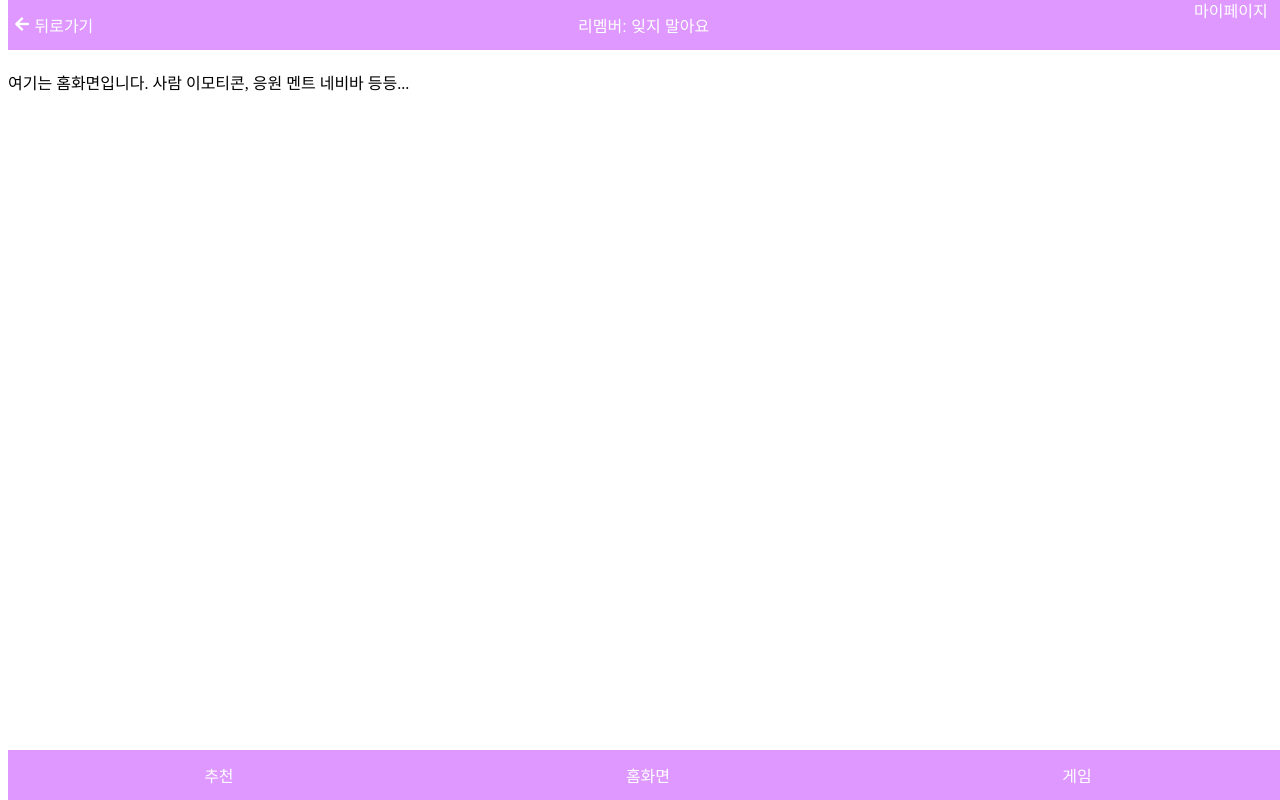
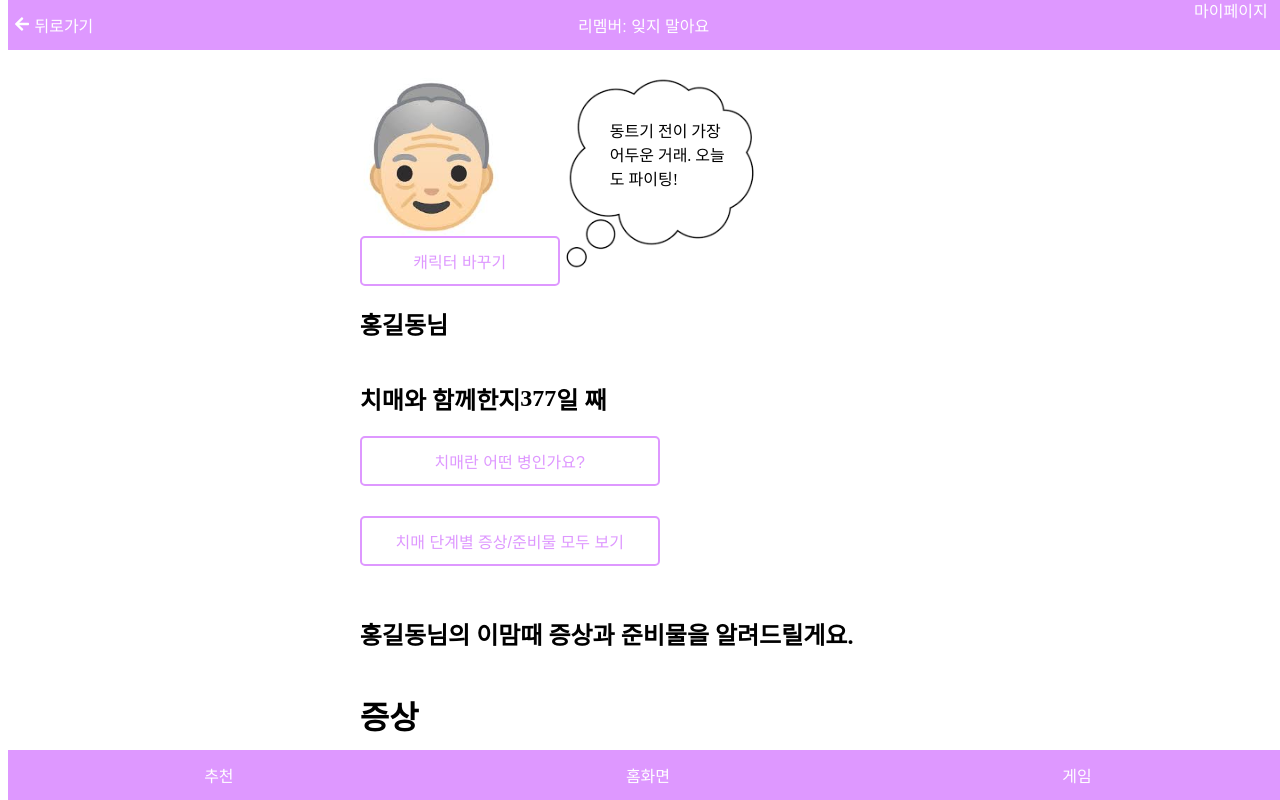
Before and after one commit to JOOMINSE0/Team14, a React (Create React App) app: page /login in a window 1280 px wide. Both pictures are taken after a click on the button "리멤버: 잊지 말아요". Shown: the top 800 px of the page. Built offline with nearby package versions, Linux system fonts and the light colour scheme.

Commit message:
[ADD] 홈화면 완성

```diff
--- a/src/component/Header/Header.scss
+++ b/src/component/Header/Header.scss
@@ -8,6 +8,7 @@
     display: flex;
     justify-content: space-between;
     align-items: center;
+    z-index: 3;
 
     .header-button {
         //뒤로가기 버튼
--- a/src/pages/ChoosePosition/ChoosePosition.scss
+++ b/src/pages/ChoosePosition/ChoosePosition.scss
@@ -1,6 +1,6 @@
 .position-button {
-    width: 100px;
-    height: 30px;
+    width: 200px;
+    height: 50px;
     background-color: transparent;
     /* 배경을 투명으로 설정 */
     border: 2px solid #DE98FF;
--- a/src/pages/Main/Main.jsx
+++ b/src/pages/Main/Main.jsx
@@ -3,16 +3,82 @@ import Nav from "../../component/Nav/Nav";
 import Header from "../../component/Header/Header";
 import { Link } from 'react-router-dom';
 import './Main.scss';
+import people from '../../assets/people.svg';
+import balloon from '../../assets/talkballoon.svg';
+import { useNavigate } from 'react-router-dom';
 
 //화면 Main(메인화면) 컴포넌트를 만든다
 const Main = () => {
+    const navigate = useNavigate(); // useNavigate 훅을 사용
+    const handleCompleteButtonClick_character = () => {
+        // 입력 완료 버튼 클릭 시 main 화면으로 이동
+        navigate('/main'); //페이지 만들어야함(캐릭터 바꾸는 페이지)
+    };
+    const handleCompleteButtonClick_whatischimae = () => {
+        // 입력 완료 버튼 클릭 시 main 화면으로 이동
+        navigate('/main'); //페이지 만들어야함(캐릭터 바꾸는 페이지)
+    };
+    const handleCompleteButtonClick_allthing = () => {
+        // 입력 완료 버튼 클릭 시 main 화면으로 이동
+        navigate('/main'); //페이지 만들어야함(캐릭터 바꾸는 페이지)
+    };
 
     return (
         <div>
             <Header />
-            <div className="content">
-                <p>여기는 홈화면입니다. 사람 이모티콘, 응원 멘트 네비바 등등...</p>
-            </div>
+            <div className="for-margin">
+                <div className="content main-column">
+
+                    <div className="image-container main-row">
+                        <div className="main-column">
+                            <img src={people} alt="이미지" className="image-overlay-people" />
+                            <button className="character-button" onClick={handleCompleteButtonClick_character}>
+                                캐릭터 바꾸기
+                            </button>
+                        </div>
+                        <div>
+                            <img src={balloon} alt="이미지" className="image-overlay-balloon" />
+
+                            <div className="text-overlay">동트기 전이 가장 어두운 거래. 오늘도 파이팅!</div>
+
+                        </div>
+                    </div>
+                    <div>
+                        <div className="main-row">
+                            <h2>홍길동</h2>
+                            <h2>님</h2>
+                        </div>
+
+                        <div className="main-row">
+                            <h2>치매와 함께한지</h2>
+                            <h2>377</h2>
+                            <h2>일 째</h2>
+                        </div>
+                    </div>
+                    <button className="chimae-button" onClick={handleCompleteButtonClick_whatischimae}>
+                        치매란 어떤 병인가요?
+                    </button>
+                    <div className="sizedbox"></div>
+                    <button className="chimae-button" onClick={handleCompleteButtonClick_allthing}>
+                        치매 단계별 증상/준비물 모두 보기
+                    </button>
+                    <div className="sizedbox"></div>
+                    <div className="main-row">
+                        <h2>홍길동</h2>
+                        <h2>님의 이맘때 증상과 준비물을 알려드릴게요.</h2>
+                    </div>
+                    <div className="main-column">
+                        <h1>증상</h1>
+                        <p>오래 전에 경험했던 일은 잘 기억하나, 조금 전에 했던 일 또는 생각을 자주 잊어버린다.</p>
+                        <p>음식을 조리하다가 불 끄는 것을 잊어버리는 경우가 빈번해진다.</p>
+                        <p>평소 잘 알던 사람의 이름이 생각나지 않는다.</p>
+                        <h1>준비물</h1>
+                        <h2>메모장, 볼펜</h2>
+                        <p>메모장과 볼펜을 가지고 다니면서 잊어버리는 것들을 적어놓으세요.</p>
+                    </div>
+                </div>
+
+            </div >
             <Nav />
         </div>
     );
--- a/src/pages/Main/Main.scss
+++ b/src/pages/Main/Main.scss
@@ -28,3 +28,126 @@
     margin-top: 70px;
     /* 헤더의 높이만큼 추가 */
 }
+
+.image-container {
+    display: flex;
+    /* 자식 요소를 가로로 배치하기 위해 부모 요소를 플렉스로 설정 */
+    position: relative;
+    /* 부모 요소를 상대 위치로 설정 */
+}
+
+.image {
+    width: 150px;
+    /* 이미지의 너비 설정*/
+    height: auto;
+    /* 이미지의 높이를 너비에 비례하도록 설정 */
+    margin: 10px;
+    /* 이미지 사이의 간격 설정 */
+}
+
+.character-button {
+    width: 200px;
+    height: 50px;
+    background-color: transparent;
+    /* 배경을 투명으로 설정 */
+    border: 2px solid #DE98FF;
+    border-radius: 5px;
+    color: #DE98FF;
+    font-size: 16px;
+    cursor: pointer;
+    transition: background-color 0.3s;
+    /* 배경색 전환 애니메이션 */
+
+    &.selected {
+        background-color: #DE98FF;
+        /* 선택된 버튼의 배경색을 변경 */
+        color: white;
+        /* 텍스트 색상 변경 */
+    }
+
+    &:hover {
+        background-color: #DE98FF;
+        /* 마우스 호버 시 배경색 변경 */
+        color: white;
+        /* 텍스트 색상 변경 */
+    }
+}
+
+.chimae-button {
+    width: 300px;
+    height: 50px;
+    background-color: transparent;
+    /* 배경을 투명으로 설정 */
+    border: 2px solid #DE98FF;
+    border-radius: 5px;
+    color: #DE98FF;
+    font-size: 16px;
+    cursor: pointer;
+    transition: background-color 0.3s;
+    /* 배경색 전환 애니메이션 */
+
+    &.selected {
+        background-color: #DE98FF;
+        /* 선택된 버튼의 배경색을 변경 */
+        color: white;
+        /* 텍스트 색상 변경 */
+    }
+
+    &:hover {
+        background-color: #DE98FF;
+        /* 마우스 호버 시 배경색 변경 */
+        color: white;
+        /* 텍스트 색상 변경 */
+    }
+}
+
+.main-column {
+    display: flex;
+    align-items: start; // 수직 방향 중앙 정렬
+    justify-content: flex-start; // 수평 방향 시작 정렬
+    flex-direction: column;
+}
+
+.main-row {
+    display: flex;
+    align-items: center; // 수직 방향 중앙 정렬
+    justify-content: flex-start; // 수평 방향 시작 정렬
+    flex-direction: row;
+}
+
+.sizedbox {
+    height: 30px;
+}
+
+.image-overlay-balloon {
+    width: 100%;
+    /* 이미지 너비 조정 */
+    position: absolute;
+    /* 절대 위치로 설정 */
+    top: 0;
+    /* 상단에 위치하도록 설정 */
+    z-index: 1;
+    /* 다른 요소 위에 표시되도록 설정 */
+}
+
+.text-overlay {
+    width: 120px;
+    position: absolute;
+    /* 절대 위치로 설정 */
+    top: 0;
+    /* 상단에 위치하도록 설정 */
+    z-index: 2;
+    /* 높은 z-index 값을 설정하여 다른 요소 위에 표시되도록 설정 */
+    //background-color: rgba(0, 0, 0, 0.5);
+    color: black;
+    padding-left: 50px;
+    padding-top: 40px;
+}
+
+.for-margin {
+    width: 100%;
+    display: flex;
+    align-items: center; // 수직 방향 중앙 정렬
+    justify-content: flex-start; // 수평 방향 시작 정렬
+    flex-direction: column;
+}
--- a/src/pages/WritePatientName/WritePatientName.jsx
+++ b/src/pages/WritePatientName/WritePatientName.jsx
@@ -36,6 +36,7 @@ const WritePatientName = () => {
             </div>
             <div>
                 <input
+                    className="patient-input"
                     type="text"
                     value={inputText_1}
                     onChange={handleInputChange_1}
--- a/src/pages/WritePatientName/WritePatientName.scss
+++ b/src/pages/WritePatientName/WritePatientName.scss
@@ -17,8 +17,8 @@
 }
 
 .write-text-button {
-    width: 100px;
-    height: 30px;
+    width: 200px;
+    height: 50px;
     background-color: transparent;
     /* 배경을 투명으로 설정 */
     border: 2px solid #DE98FF;
@@ -43,3 +43,12 @@
         /* 텍스트 색상 변경 */
     }
 }
+
+.patient-input {
+    width: 250px;
+    height: 50px;
+    display: flex;
+    align-items: flex-start; // 수직 방향 시작 정렬
+    justify-content: flex-start; // 수평 방향 시작 정렬
+    flex-direction: column;
+}
```
Also changed, not shown: src/assets/people.svg (added), src/assets/talkballoon.svg (added).
